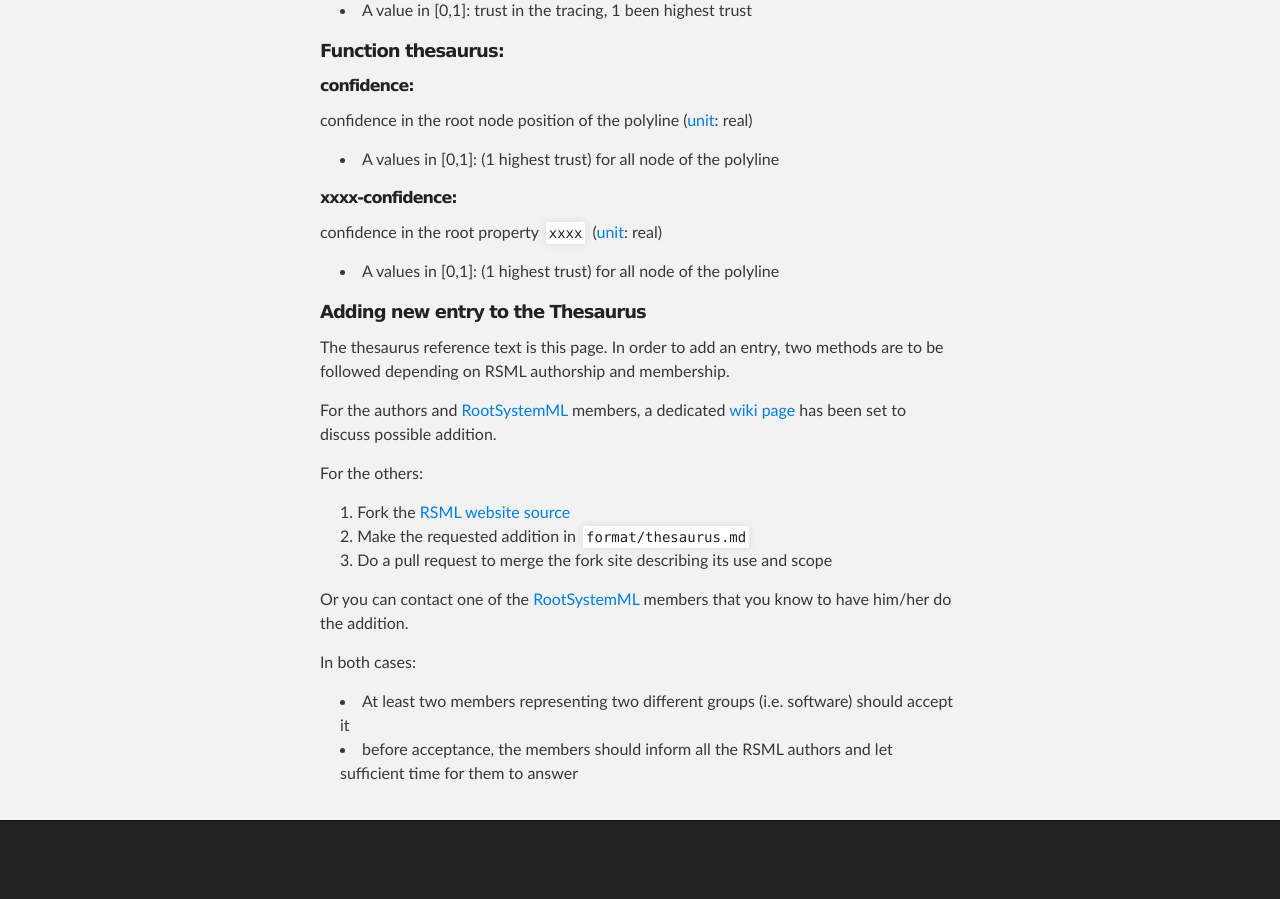
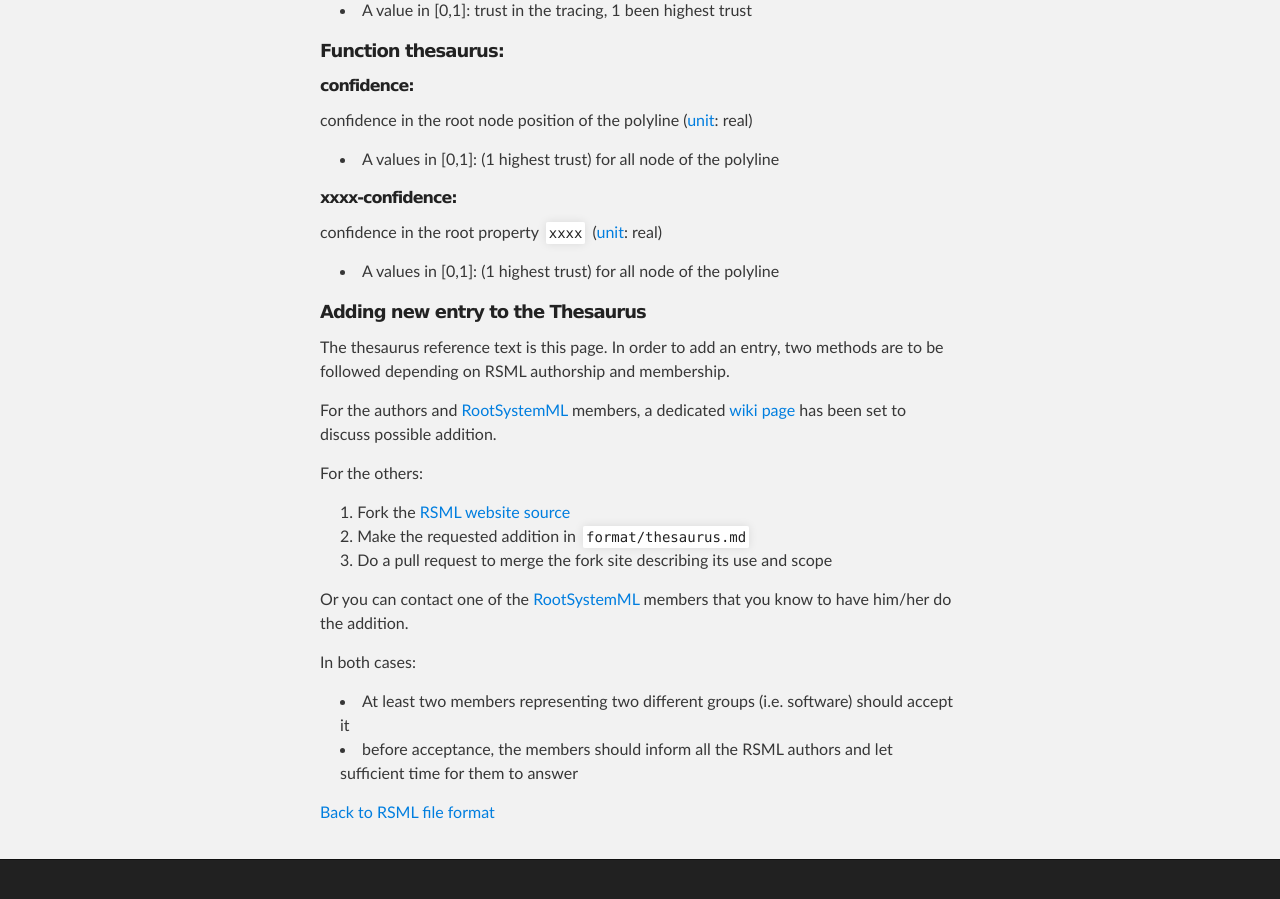
Before and after one commit to RootSystemML/RootSystemML.github.io, a Jekyll site: the page built from format/thesaurus.md, in a window 1280 px wide and 900 px high, scrolled down 1762 px. Built offline with Jekyll 4.4.1, drawn with Linux system fonts in a browser that asks for light colours; before the commit the page ends 2623 px from its top, so only the background shows below that.

Commit message:
thesaurus

```diff
--- a/format/thesaurus.md
+++ b/format/thesaurus.md
@@ -112,6 +112,7 @@ In both cases:
  - before acceptance, the members should inform all the RSML authors and let sufficient time for them to answer
 
 
+[Back to RSML file format](index)
 
 [unit]: units
 [wiki page]: https://github.com/RootSystemML/RootSystemML.github.io/wiki/Thesaurus
```
